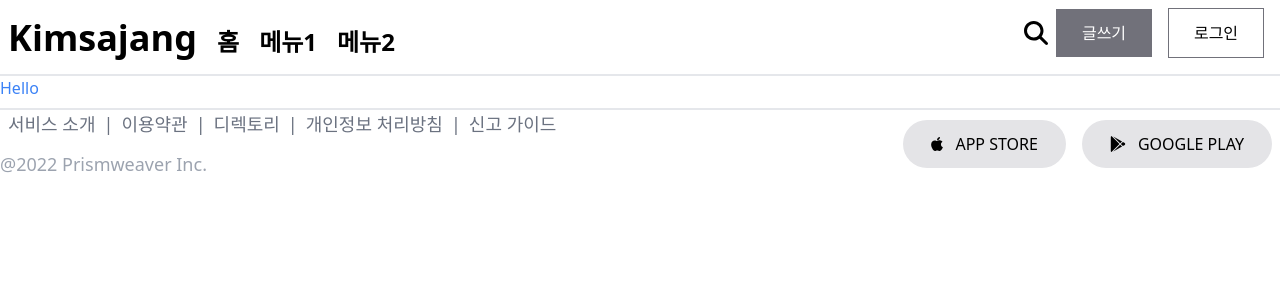
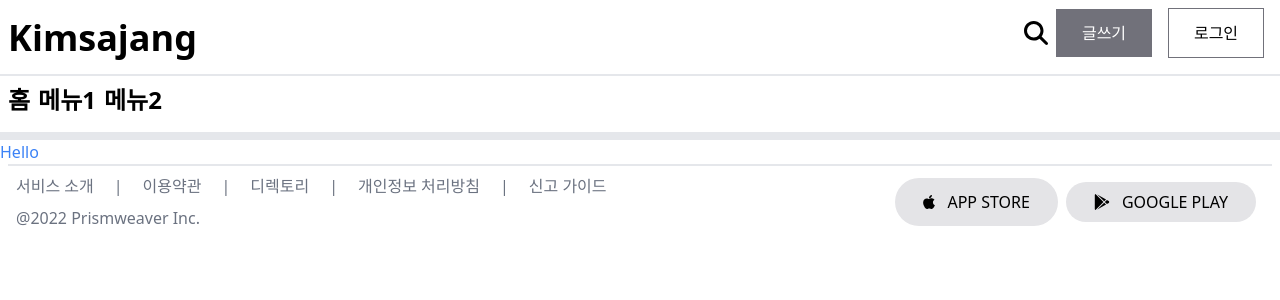
Before and after one commit to redips86/kimsajang-web, a Next.js app: page / in a window 1280 px wide. Shown: the top 300 px of the page. Built offline with nearby package versions, Linux system fonts and the light colour scheme.

Commit message:
[ksj] header, footer 반응형 적용, grid 자체로 제어하고 싶은데 방법이 마땅치 않아서 hidden으로 control했다.

```diff
--- a/components/layout.tsx
+++ b/components/layout.tsx
@@ -18,7 +18,7 @@ export default function Layout({
         <Head>
             <title>{title}</title>
         </Head>
-        <div className={"flex justify-between pb-2 border-b-2"}>
+        <div className={"lg:hidden flex justify-between pb-2 border-b-2"}>
             <div className={"flex space-x-5 items-end p-2"}>
                 <div className={"text-4xl font-bold"}>Kimsajang</div>
                 <div className={"text-2xl font-bold"}>홈</div>
@@ -35,24 +35,42 @@ export default function Layout({
                 <button className={"mx-2 border border-zinc-500 p-3 w-24"}>로그인</button>
             </div>
         </div>
+        <div className={"hidden lg:block"}>
+            <div className={"flex justify-between pb-2 border-b-2"}>
+                <div className={"flex space-x-5 items-end p-2"}>
+                    <div className={"text-4xl font-bold"}>Kimsajang</div>
+                </div>
+                <div className={"flex items-center p-2"}>
+                    <Link href={"/search"}>
+                        <button className={"w-6 h-6"}>
+                            <FontAwesomeIcon icon={faMagnifyingGlass} className={"w-full h-full"}></FontAwesomeIcon>
+                        </button>
+                    </Link>
+                    <button className={"mx-2 text-white bg-zinc-500 p-3 w-24"}>글쓰기</button>
+                    <button className={"mx-2 border border-zinc-500 p-3 w-24"}>로그인</button>
+                </div>
+            </div>
+            <div className={"flex pb-2 border-b-8"}>
+                <div className={"flex p-2"}>
+                    <div className={"text-2xl font-bold"}>홈</div>
+                    <div className={"text-2xl font-bold ml-2"}>메뉴1</div>
+                    <div className={"text-2xl font-bold ml-2"}>메뉴2</div>
+                </div>
+            </div>
+        </div>
         <div>
             {children}
         </div>
-        <div className={"flex justify-between items-center  text-lg mt-2 border-t-2"}>
-            <div className={"flex-col justify-center items-center text-gray-500"}>
-                <div className={"flex"}>
-                    <a className={"mx-2"}>서비스 소개</a> |
-                    <a className={"mx-2"}>이용약관</a> |
-                    <a className={"mx-2"}>디렉토리</a> |
-                    <a className={"mx-2"}>개인정보 처리방침</a> |
-                    <a className={"mx-2"}>신고 가이드</a>
-                </div>
-                <div className={"flex mt-3 text-gray-400"}>
-                    @2022 Prismweaver Inc.
-                </div>
-            </div>
-            <div className={"flex text-base"}>
-                <button className={"mx-2 px-7 py-3 bg-zinc-200 rounded-full"}>
+        <div className={"lg:hidden grid grid-cols-2 gap-2 text-lg mt-2 border-t-2 mx-2 text-gray-500 p-2"}>
+            <a>서비스 소개</a>
+            <a>이용약관</a>
+            <a>디렉토리</a>
+            <a>개인정보 처리방침</a>
+            <a>신고 가이드</a>
+            <a href=""></a>
+            <span className={"col-span-2"}>@2022 Prismweaver Inc.</span>
+            <div className={"col-span-2 text-base flex justify-center text-black"}>
+                <button className={"px-7 py-3 bg-zinc-200 rounded-full"}>
                     <FontAwesomeIcon icon={faApple} className={"mr-3"}/>
                     APP STORE
                 </button>
@@ -62,5 +80,35 @@ export default function Layout({
                 </button>
             </div>
         </div>
+
+        <div className={"lg:block hidden"}>
+            <div className={"grid grid-cols-2 gap-2 border-t-2 mx-2 text-gray-500 p-2"}>
+                <div className={"flex space-x-5"}>
+                    <a>서비스 소개</a>
+                    <span>|</span>
+                    <a>이용약관</a>
+                    <span>|</span>
+                    <a>디렉토리</a>
+                    <span>|</span>
+                    <a>개인정보 처리방침</a>
+                    <span>|</span>
+                    <a>신고 가이드</a>
+                </div>
+                <div className={"row-span-2 flex justify-end items-center text-black"}>
+                    <button className={"px-7 py-3 bg-zinc-200 rounded-full"}>
+                        <FontAwesomeIcon icon={faApple} className={"mr-3"}/>
+                        APP STORE
+                    </button>
+                    <button className={"mx-2 px-7 py-2 bg-zinc-200 rounded-full"}>
+                        <FontAwesomeIcon icon={faGooglePlay} className={"mr-3"}/>
+                        GOOGLE PLAY
+                    </button>
+                </div>
+                <div>
+                    <span>@2022 Prismweaver Inc.</span>
+                </div>
+            </div>
+        </div>
+
     </div>
 }
--- a/pages/index.tsx
+++ b/pages/index.tsx
@@ -4,9 +4,7 @@ import Layout from "@components/layout";
 const Home: NextPage = () => {
     return (
         <Layout title="kimsajang">
-
             <h1 className="text-blue-500"> Hello </h1>
-
         </Layout>
     )
 }
```
